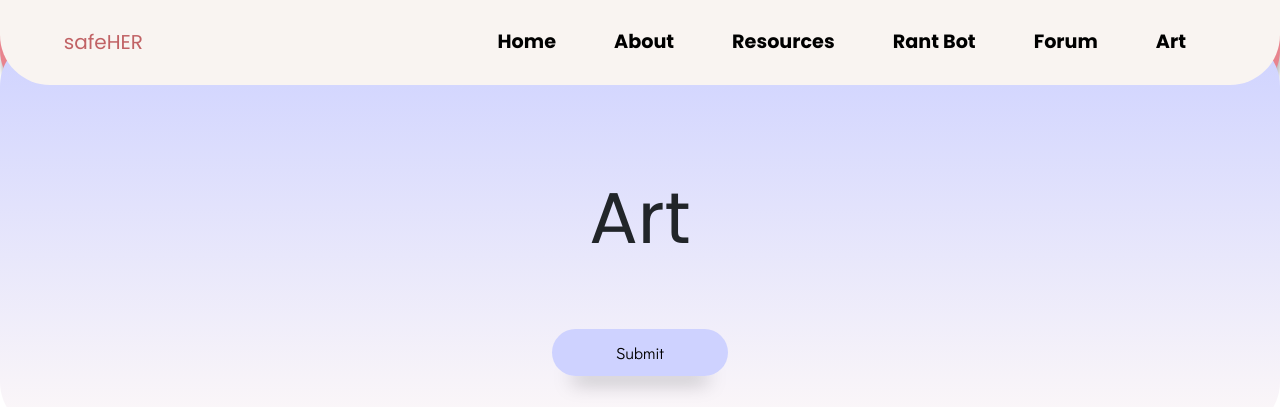
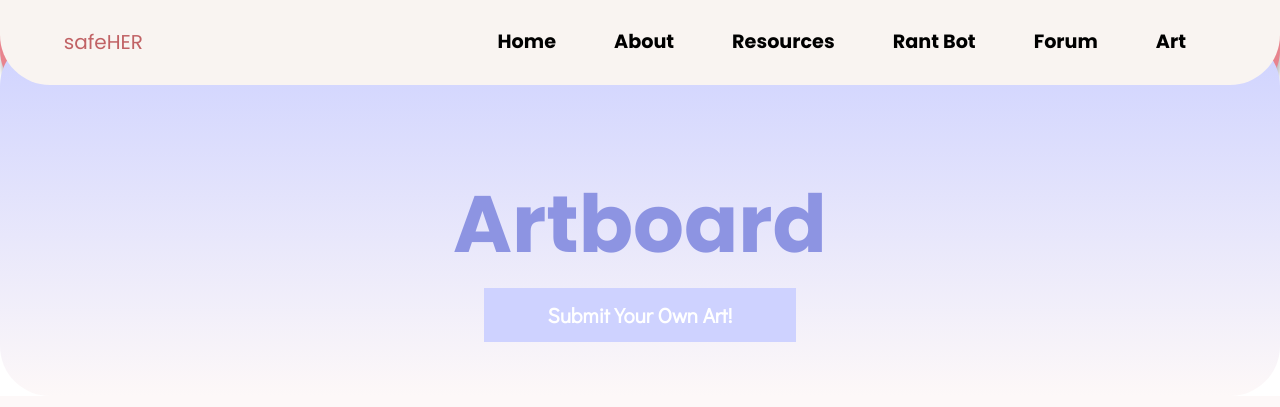
Before and after one commit to ArchitaSarin/safe-her1, a React (Create React App) app in the folder my-app/: page /art in a window 1280 px wide. Shown: the top 407 px of the page. Built offline with nearby package versions, Linux system fonts and the light colour scheme.

Commit message:
Fixed button layout + coloring for art page

```diff
--- a/my-app/src/Components/art.js
+++ b/my-app/src/Components/art.js
@@ -16,13 +16,13 @@ export const Art = () => {
         <div>
             <div className="art-intro">
                 <div class="title-container">
-                    <span class="title-text1"> Art </span>
+                    <span class="title-text1"> Artboard </span>
                 </div>
 
                 <p class="body-text">
                 </p>
 
-                <btn class="art-btn"> Submit </btn>
+                <btn class="art-btn"> Submit Your Own Art! </btn>
             </div>
 
             <div class="grid-container">
--- a/my-app/src/Styles/art.css
+++ b/my-app/src/Styles/art.css
@@ -12,10 +12,6 @@
   background-color: black;
 }
 
-.title-container {
-  padding: 0%;
-}
-
 .art-intro {
   background: linear-gradient(#CED2FF, #FDF8F8);
   padding-top: 10%;
@@ -26,33 +22,31 @@
 }
 
 .art-intro .title-text1 {
-  font-size: 72px;
+  font-size: 5rem;
+  color: #8D94E2;
+  font-weight: bold;
 }
 
 .art-btn {
   appearance: none;
   font-family: "Didact Gothic", sans-serif;
   background-color: #CED2FF;
-  color: black;
+  color: white;
+  font-weight: bold;
+  font-size: 1.3rem;
+  padding: 1% 5%;
   cursor: pointer;
-  border-radius: 50px;
-  font-size: 1rem;
-  font-weight: 400;
-  padding: 1% 5%;
-  text-decoration: none;
   text-align: center;
-  box-shadow: 0 25px 20px -20px rgba(0, 0, 0, 0.4);
 }
+
 
 .grid-container img {
   border-radius: 25px;
 }
 
-.body-text {
-  padding: 2%;
-}
-
 .grid-container {
+    background-color: #FDF8F8;
+    padding: 10%;
     padding-top: 1%;
     -webkit-column-count: 3;
     -moz-column-count:3;
```
